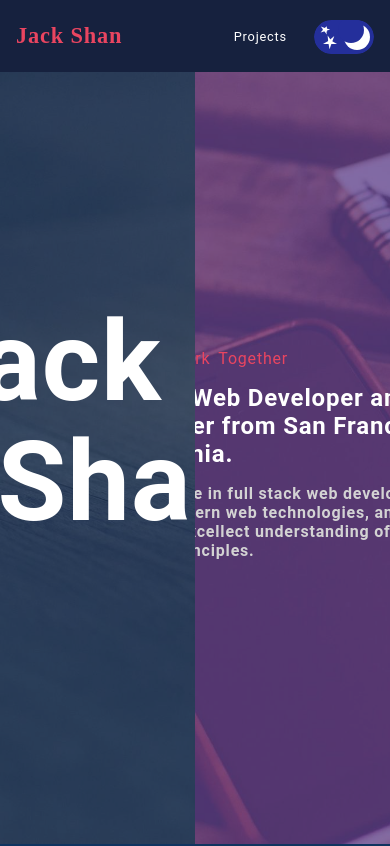
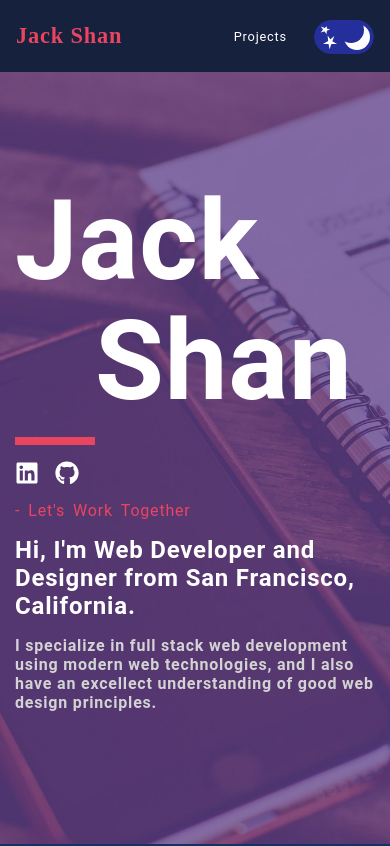
Before and after one commit to jshan431/portfolioV3, a Next.js app: page / in a window 390 px wide. Shown: the top 846 px of the page. Built offline with nearby package versions, Linux system fonts and the light colour scheme; a web font is replaced by a local one.

Commit message:
made mobile friendly changes to hero

```diff
--- a/sections/HeroSection.js
+++ b/sections/HeroSection.js
@@ -87,6 +87,12 @@ export default function HeroSection() {
           transition={{ delay: 1}}
           className={styles.rightSideTextContainer}
         >
+          <div className={styles.leftSideTextContainerMobile}>
+            <h1 className={styles.heading1}>Jack <span style={{marginLeft: '10rem'}}>Shan</span></h1>
+            <span className={styles.heading1Underline + " mt-2"}></span>
+            <a className={styles.iconLink} href="https://www.linkedin.com/in/jack-shan/" target="_blank"><FontAwesomeIcon icon={faLinkedin} className={styles.headingIcons + " mt-2 mr-2"}/></a>
+            <a className={styles.iconLink} href="https://github.com/jshan431" target="_blank"><FontAwesomeIcon icon={faGithub}  className={styles.headingIcons + " mt-2"}/></a>
+          </div>
           {/* <h4 className="mb-2">- Let's Work Together</h4> */}
           {words1.map((word, index) => (
             <motion.span variants={child} className={styles.textWords} key={index} lang="de">
--- a/styles/sections/HeroSection.module.css
+++ b/styles/sections/HeroSection.module.css
@@ -5,6 +5,13 @@
   transform: translateY(-50%);
   padding: 5rem;
 }
+
+.leftSideTextContainerMobile{
+  visibility: hidden;
+  position: relative;
+  top: -15px;
+}
+
 .heading1 {
   font-size: 15rem;
   color: #fff;
@@ -141,6 +148,35 @@
   }
 }
 
+@media (max-width: 900px) {
+  .split {
+    /* position: static; */
+    width: 100%;
+    /* height: 100%;
+    overflow: hidden; */
+  }
+
+  .hoverLeft .left {
+    width: 100%;
+  }
+
+  .hoverLeft .right {
+    width: 100%;
+  }
+
+  .hoverRight .right {
+    width: 100%;
+  }
+
+  .hoverRight .left {
+    width: 100%;
+  }
+
+  .leftSideTextContainerMobile{
+    visibility: visible;
+  }
+}
+
 .rightSideTextContainer{
   padding: 5rem;
   position: absolute;
```
